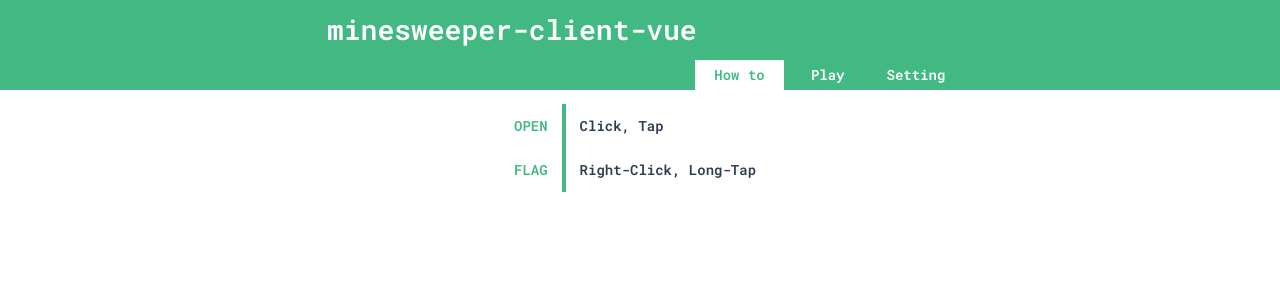
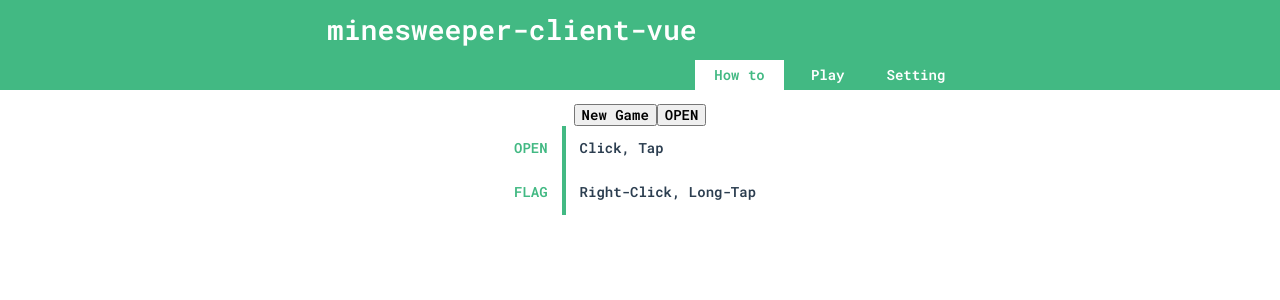
Before and after one commit to ksugimori/minesweeper-client-vue, a Vue app: page / in a window 1280 px wide. Shown: the top 300 px of the page. Built offline with nearby package versions, Linux system fonts and the light colour scheme.

Commit message:
axios のセットアップ

```diff
--- a/package.json
+++ b/package.json
@@ -9,6 +9,7 @@
     "test:unit": "vue-cli-service test:unit"
   },
   "dependencies": {
+    "axios": "^0.21.1",
     "core-js": "^2.6.12",
     "normalize.css": "^8.0.1",
     "vue": "^2.6.10",
--- a/src/App.vue
+++ b/src/App.vue
@@ -17,6 +17,17 @@
       </div>
     </header>
     <main>
+      <button
+        id="post_btn"
+        @click="post"
+      >
+        New Game
+      </button>
+      <button
+        @click="open(0, 0)"
+      >
+        OPEN
+      </button>
       <router-view />
     </main>
   </div>
@@ -24,9 +35,35 @@
 
 <script>
 import 'normalize.css'
+import axios from 'axios'
 
 export default {
-  name: 'App'
+  name: 'App',
+  data: function () {
+    return { client: axios.create({
+      baseURL: '/api'
+    }) }
+  },
+  methods: {
+    post: function () {
+      this.client.post('/games', { setting: { width: 3, height: 3, numMines: 2 } })
+        .then(function (response) {
+          /* eslint-disable no-console */
+          console.log(JSON.stringify(response.data))
+        })
+    },
+    open: function (x, y) {
+      const c = this.client
+      this.client.post('/games/1/cells/open', { x: 0, y: 0 })
+        .then(function (response) {
+          c.get('/games/1')
+            .then(function (response) {
+              /* eslint-disable no-console */
+              console.log(JSON.stringify(response.data))
+            })
+        })
+    }
+  }
 }
 </script>
 
--- a/vue.config.js
+++ b/vue.config.js
@@ -3,5 +3,15 @@ module.exports = {
   publicPath: process.env.NODE_ENV === 'production'
     ? '/'
     : '/',
-  outputDir: 'docs'
+  outputDir: 'docs',
+  devServer: {
+    proxy: {
+      '^/api': {
+        target: 'http://localhost:3000',
+        changeOrigin: true,
+        secure: false,
+        logLevel: 'info'
+      }
+    }
+  }
 }
```
Also changed, not shown: 1 other file (tests, documents, lock files or other folders).
